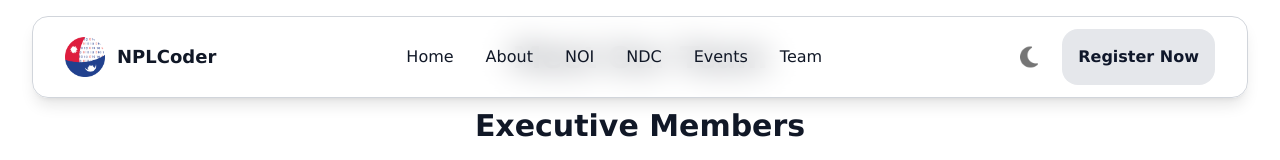
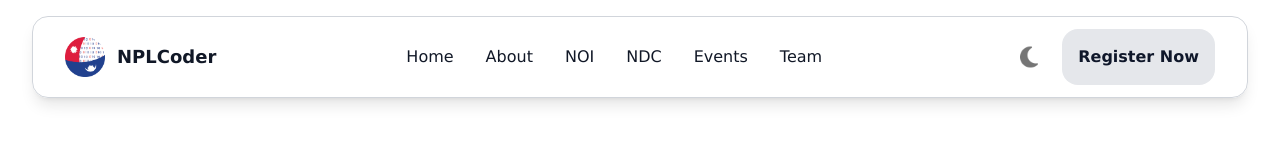
Before and after one commit to npl-coder/nplcoder, a Next.js app: page /team in a window 1280 px wide. Shown: the top 160 px of the page. Built offline with nearby package versions, Linux system fonts and the light colour scheme.

Commit message:
Refactor team page; remove unused entries and adjust team member categories

```diff
--- a/app/team/page.jsx
+++ b/app/team/page.jsx
@@ -43,7 +43,7 @@ const teamMembers = [{
     title: "AI Engineer",
     image: './images/teamMembers/Sumit.jpeg',
     linkedin: "https://www.linkedin.com/in/rockerritesh",
-    category: "Operations"
+    category: "Executive"
   },
   // {
   //   name: "Amod Paudel",
@@ -80,13 +80,13 @@ export default function TeamPage() {
 
     return (
       <main className="min-h-screen bg-white dark:bg-gradient-to-br dark:from-[#0d0f15] dark:via-[#2C3043] dark:to-[#1a1d2c]">
-        <section className="px-4 py-10 lg:px-8 max-w-7xl mx-auto">
-          <h1 className="text-3xl font-bold mb-8 text-center text-gray-900 dark:text-white">
+        <section className="px-4 py-10 lg:px-8 max-w-7xl mx-auto my-20">
+          {/* <h1 className="text-3xl font-bold mb-14 text-center text-gray-900 dark:text-white">
             Meet Our Team
-          </h1>
+          </h1> */}
 
           {/* Executive Members Section */}
-          <div className="mb-16">
+          <div className="mt-20 mb-16">
             <h2 className="text-3xl font-bold mb-2 text-gray-900 dark:text-white text-center">
               Executive Members
             </h2>
--- a/components/Card.jsx
+++ b/components/Card.jsx
@@ -4,7 +4,7 @@ import { FaLinkedin, FaGlobeAmericas } from 'react-icons/fa'
 const Card = ({ name, title, image, linkedin, website }) => {
   return (
 
-    <div className="group max-w-[300px] mx-auto text-center font-sans p-1 h-[500px] transition-all duration-1000 hover:shadow-xl">
+    <div className="group max-w-[300px] mx-auto text-center font-sans p-4 h-[500px] transition-all duration-1000 hover:shadow-xl">
       <div className="border-4 border-gray-300 transition-all duration-500 group-hover:border-red-500">
         <Image
           src={image}
```
